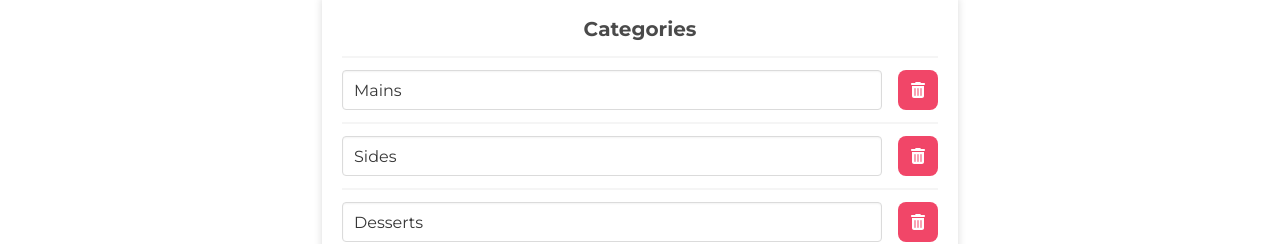
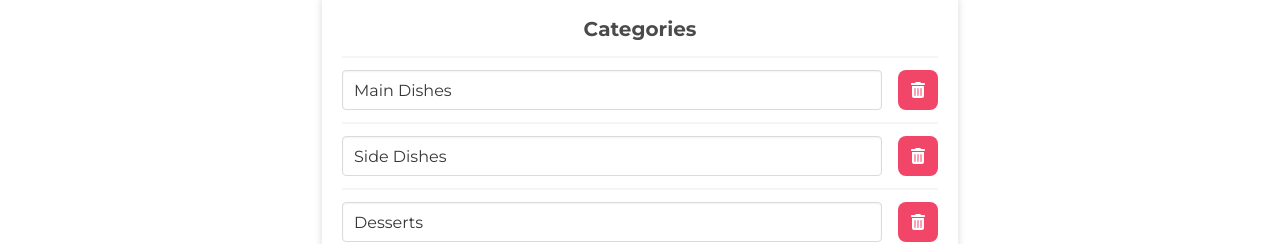
Before and after one commit to c-o-l-i-n/potluk, a Next.js app: page /new in a window 1280 px wide. Shown: the part 378-622 px from the top of the page. Built offline with nearby package versions, Linux system fonts and the light colour scheme.

Commit message:
🧫 Change default category names

```diff
--- a/pages/new.tsx
+++ b/pages/new.tsx
@@ -15,8 +15,8 @@ import Head from 'next/head'
 
 const New: NextPage = () => {
 	const defaultCategories = [
-		new Category('Mains', []),
-		new Category('Sides', []),
+		new Category('Main Dishes', []),
+		new Category('Side Dishes', []),
 		new Category('Desserts', []),
 		new Category('Drinks', []),
 	]
```
